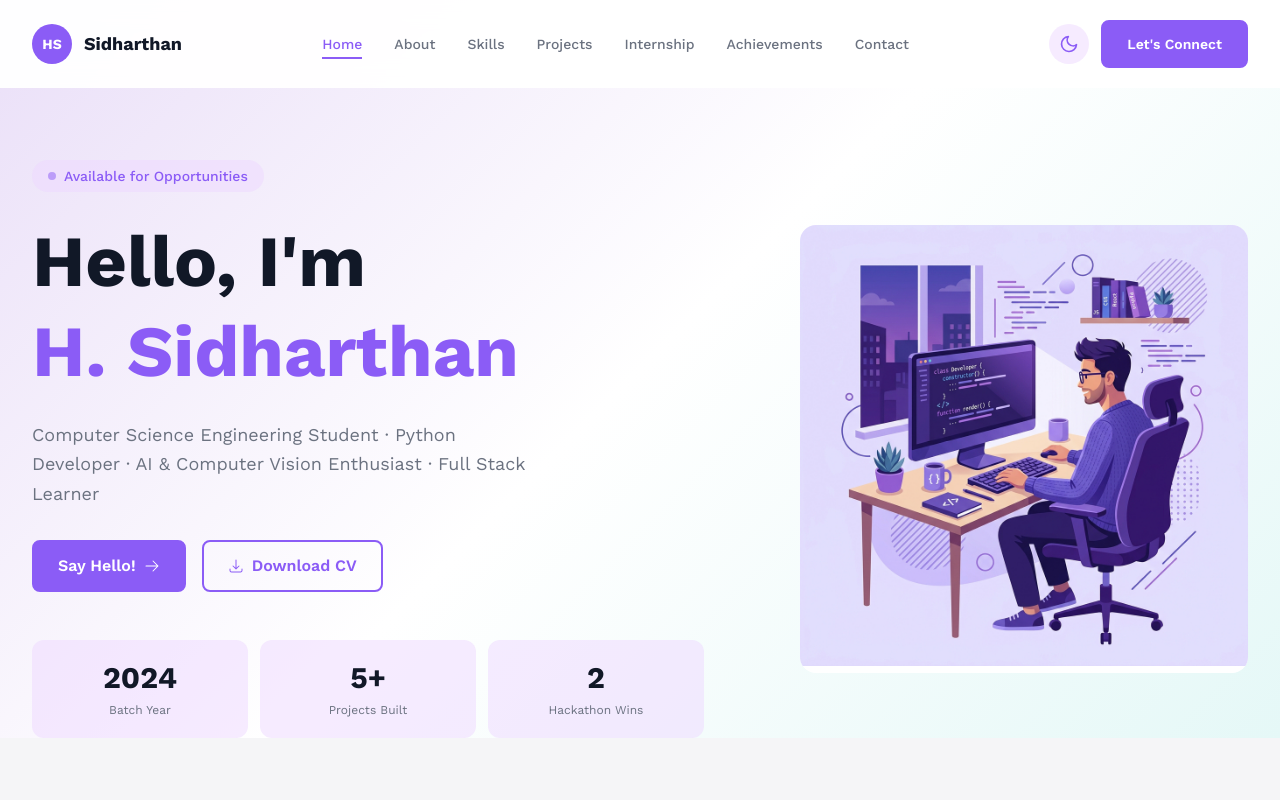
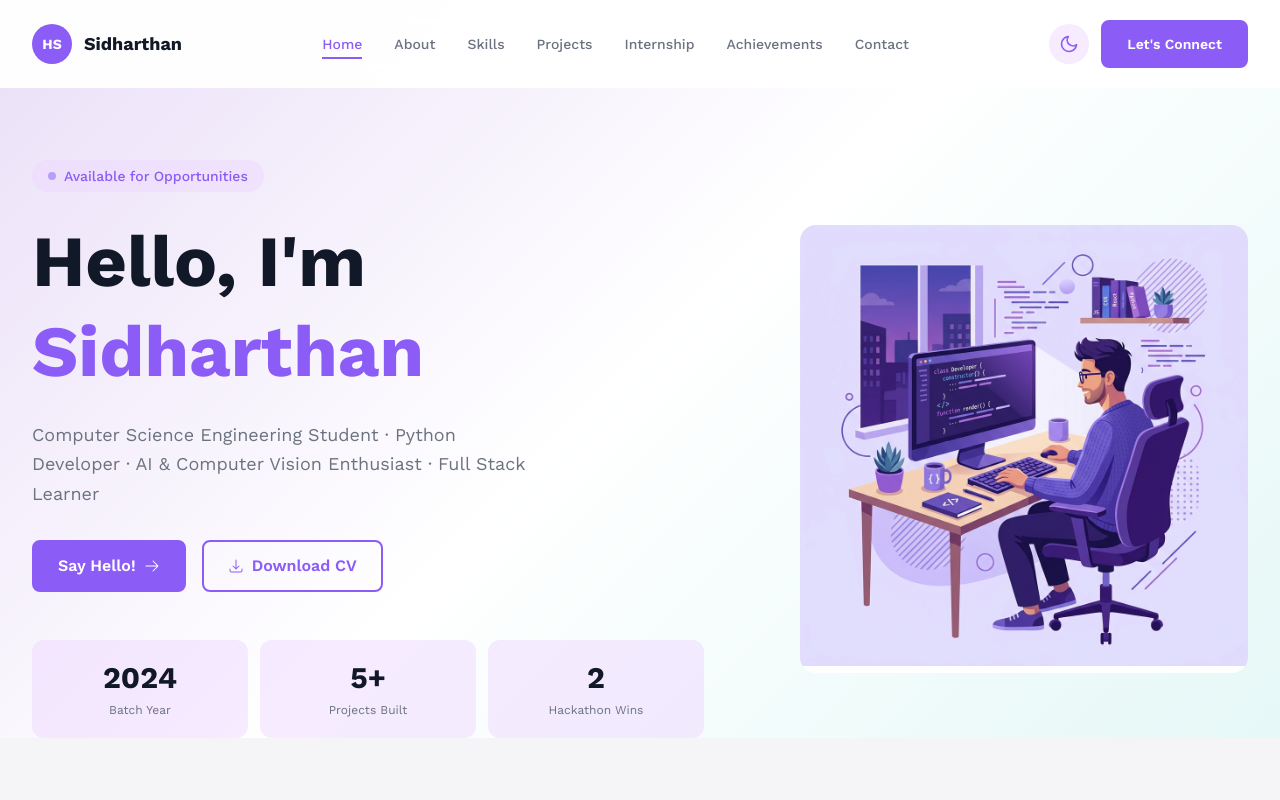
Before and after one commit to sidharth634/Portfolio-Website, a Next.js app: page / in a window 1280 px wide. Shown: the top 800 px of the page. Built offline with nearby package versions, Linux system fonts and the light colour scheme.

Commit message:
Update Hero headline to Sidharthan

```diff
--- a/app/_components/Hero.tsx
+++ b/app/_components/Hero.tsx
@@ -63,7 +63,7 @@ export default function Hero() {
               >
                 Hello, I&apos;m
                 <br />
-                <span className="text-primary-500">H. Sidharthan</span>
+                <span className="text-primary-500">Sidharthan</span>
               </h1>
 
               {/* Role description */}
```
